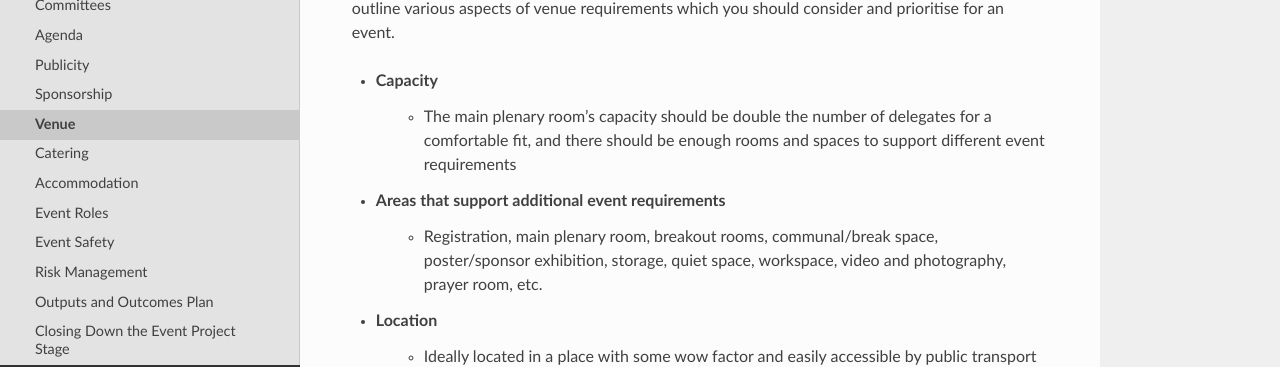
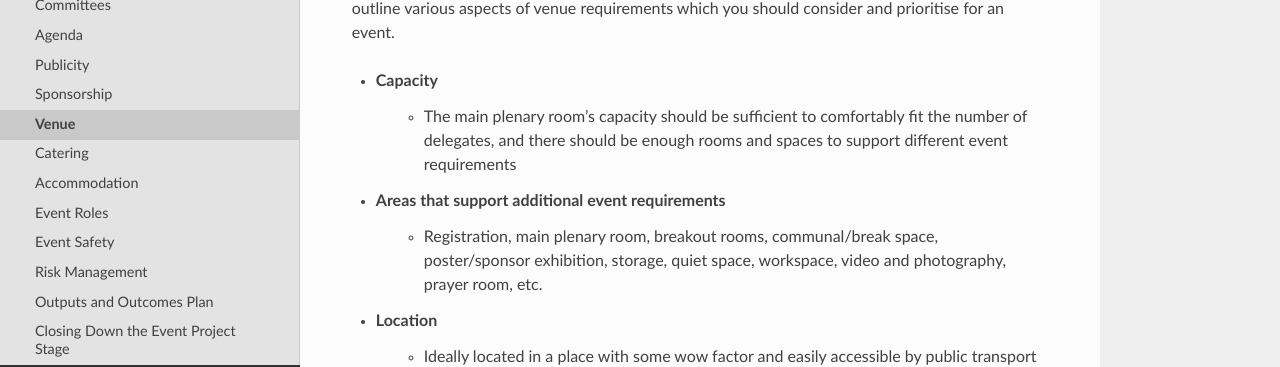
Before and after one commit to softwaresaved/event-organisation-guide, a Sphinx documentation site: the page built from docs/eog/eps-venue.rst, in a window 1280 px wide and 900 px high. Shown: the part 355-722 px from the top of the window. Built offline with Sphinx 7.4.7 and the Read the Docs theme 2.0.0, drawn with Linux system fonts in a browser that asks for light colours.

Commit message:
changed the requirement for double the participant size to be able to fit in the participant comfortably - the note in the venue specitifcation template goes into more details about needed double the capacity in some situation e.g. like in CW - #64

```diff
--- a/docs/eog/eps-venue.rst
+++ b/docs/eog/eps-venue.rst
@@ -8,7 +8,7 @@ Securing a suitable venue is one of the most critical aspects of an event and ca
 You can have a look in more detail at various venue requirements you should consider in the `venue requirements template document <https://doi.org/10.5281/zenodo.4064078>`_ and adjust it based on your own capacity and programme needs. Remember that venues may not meet all of your ideal requirements and you will have to prioritise what is a must, what would really help and what is optional for your particular event. Here we outline various aspects of venue requirements which you should consider and prioritise for an event.
 
 - Capacity
-    - The main plenary room's capacity should be double the number of delegates for a comfortable fit, and there should be enough rooms and spaces to support different event requirements
+    - The main plenary room's capacity should be sufficient to comfortably fit the number of delegates, and there should be enough rooms and spaces to support different event requirements
 - Areas that support additional event requirements
     - Registration, main plenary room, breakout rooms, communal/break space, poster/sponsor exhibition, storage, quiet space, workspace, video and photography, prayer room, etc.
 - Location
```
